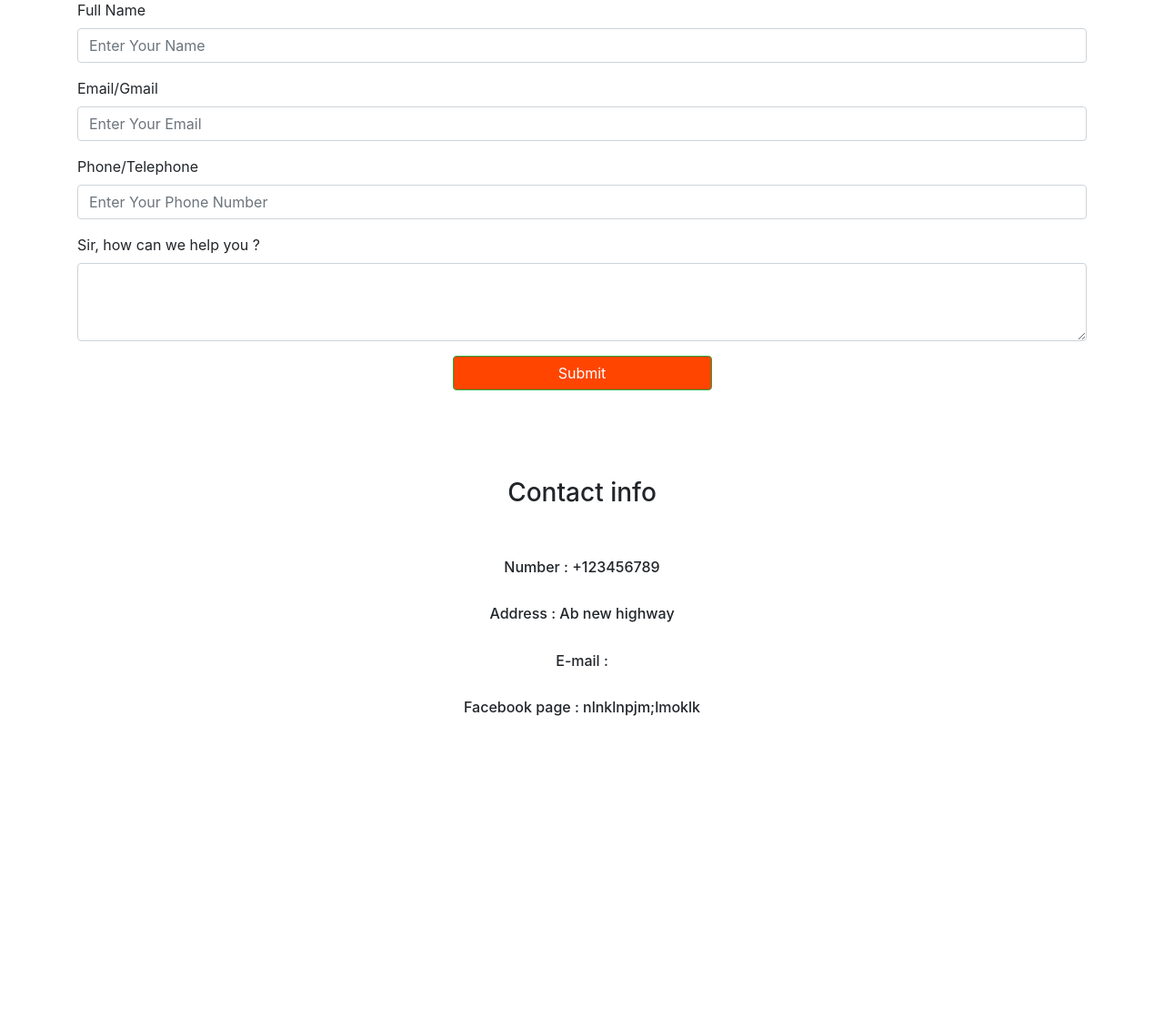
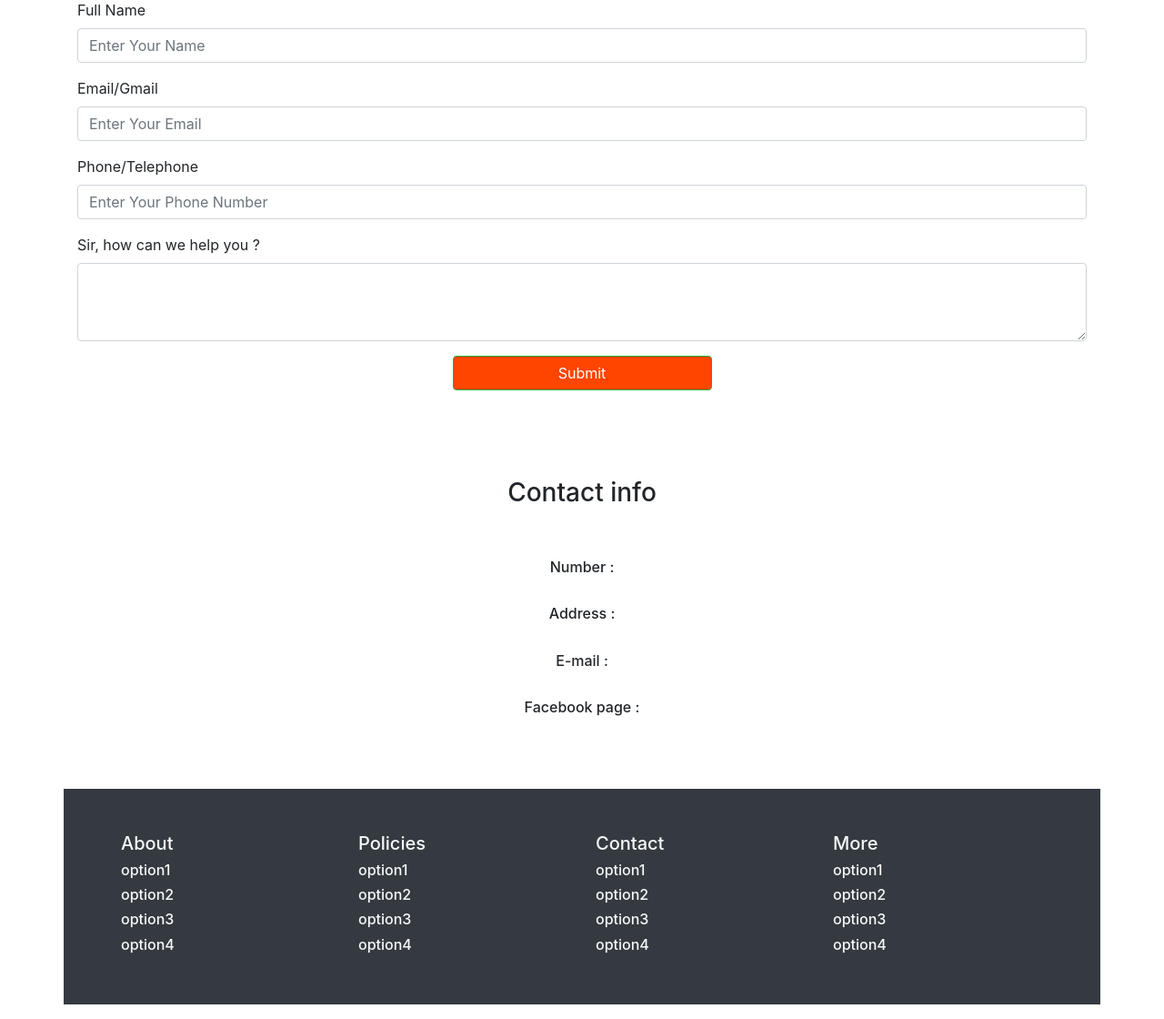
Before and after one commit to RahatGithub/OnlineShopPractice, a Django app: template main/templates/main/contact.html in a window 1280 px wide. Shown: the part 99-1219 px from the top of the page at 91% size. Before the commit the page ends 886 px from the top, so only its background shows below. Run offline with Django 3.2, Linux system fonts and the light colour scheme; the template is opened without the code that fills it, so the values that code supplies are empty; some libraries are stand-ins or nearby versions.

Commit message:
contact info modify & footer added

```diff
--- a/main/templates/main/base.html
+++ b/main/templates/main/base.html
@@ -78,6 +78,37 @@
     <!-- This portion will show the body part of child templates -->
 
     {% endblock %}
+     <!-- Example row of columns -->
+     <div class="row mt-5 p-5 bg-dark text-light d-flex justify-content-center align-items-center">
+      <div class="col-md-3">
+          <h5>About</h5>
+          <h6>option1</h6>
+          <h6>option2</h6>
+          <h6>option3</h6>
+          <h6>option4</h6>
+      </div>
+      <div class="col-md-3">
+          <h5>Policies</h5>
+          <h6>option1</h6>
+          <h6>option2</h6>
+          <h6>option3</h6>
+          <h6>option4</h6>
+      </div>
+      <div class="col-md-3">
+          <h5>Contact</h5>
+          <h6>option1</h6>
+          <h6>option2</h6>
+          <h6>option3</h6>
+          <h6>option4</h6>
+      </div>
+      <div class="col-md-3">
+          <h5>More</h5>
+          <h6>option1</h6>
+          <h6>option2</h6>
+          <h6>option3</h6>
+          <h6>option4</h6>
+      </div>
+  </div>
 
     <!-- Option 1: jQuery and Bootstrap Bundle (includes Popper) -->
     <!-- <script src="https://cdn.jsdelivr.net/npm/jquery@3.5.1/dist/jquery.slim.min.js" integrity="sha384-DfXdz2htPH0lsSSs5nCTpuj/zy4C+OGpamoFVy38MVBnE+IbbVYUew+OrCXaRkfj" crossorigin="anonymous"></script>
--- a/main/templates/main/contact.html
+++ b/main/templates/main/contact.html
@@ -39,21 +39,21 @@
         <h3>Contact info</h3>
         <br>
         <br>
-        <h6>Number :  +123456789
+        <h6>Number :  {% for phone in phones %} {{phone}}  &nbsp; &nbsp; {% endfor %}
         </h6>
         <br>
-        <h6>Address :   Ab new highway</h6>
+        <h6>Address :  {% for address in addresses %} {{address}}  &nbsp; &nbsp; {% endfor %}</h6>
         <br>
         <h6>E-mail :  {% for email in emails %} {{email}}  &nbsp; &nbsp; {% endfor %}</h4>
         <br>
-        <h6>Facebook page :  nlnklnpjm;lmoklk</h6>
+        <h6>Facebook page : {% for page in pages %} <a href= "{{page}}" target="_blank">FaceBook</a>  &nbsp; &nbsp; {% endfor %}</h6>
         <br>
       </div>
 
 </div>
 
 
-  {% endblock %}
+{% endblock %}
 
 
   {%block js%}
--- a/main/templates/main/tracker.html
+++ b/main/templates/main/tracker.html
@@ -1,5 +1,5 @@
 {% extends 'main/base.html' %}
-{% block title%} My Awesome Cart Tracker{% endblock %}
+{% block title%} onelineshope Tracker{% endblock %}
 {% block body %}
 <div class="container">
     <div class="col my-4">
```
Also changed, not shown: main/views.py (+10 -1 lines), db.sqlite3.
